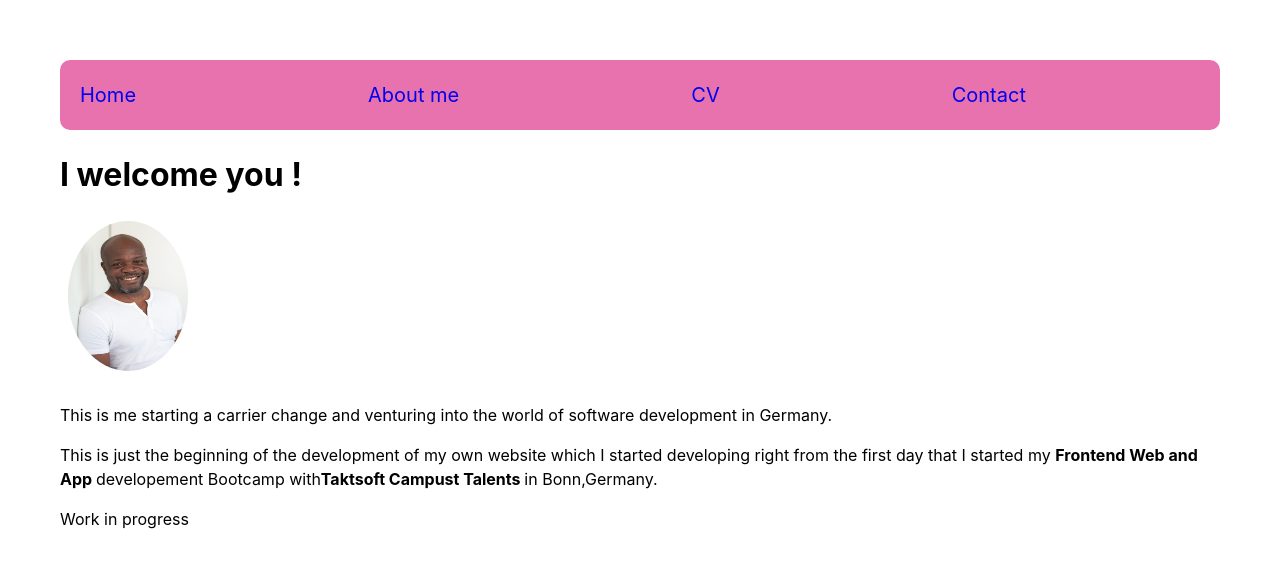
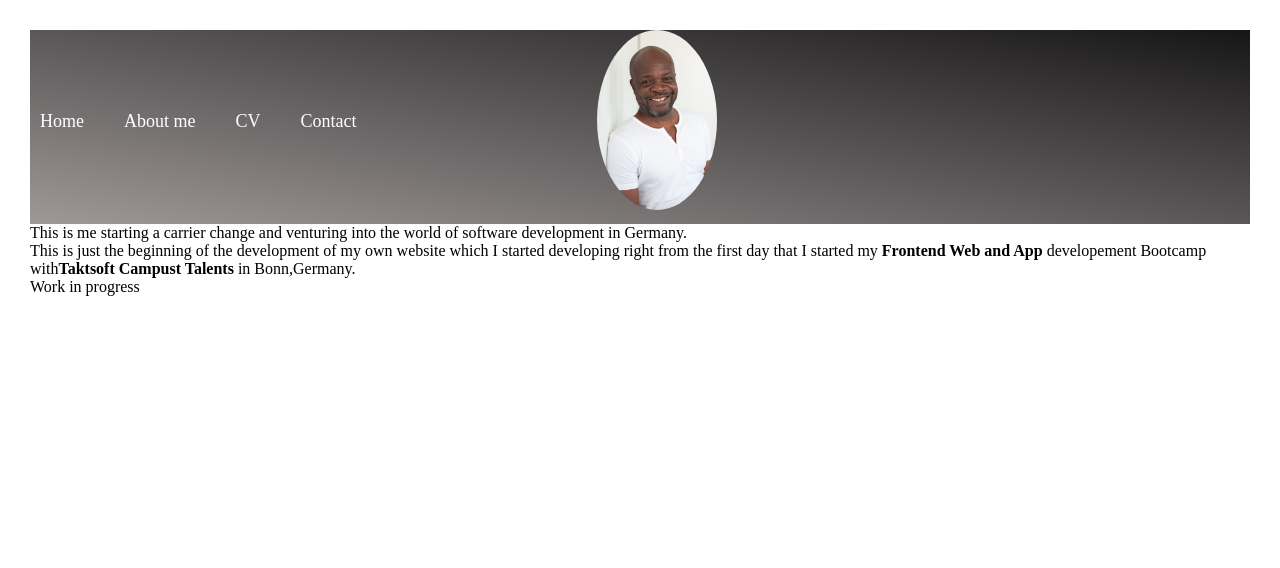
Before and after one commit to GaayuoniC/Gaayuoni-website-react, a React (Vite) app: page / in a window 1280 px wide. Shown: the top 568 px of the page. Built offline with nearby package versions, Linux system fonts and the light colour scheme.

Commit message:
Refactoring layout

```diff
--- a/src/Pages/HomePage.css
+++ b/src/Pages/HomePage.css
@@ -1,9 +1,8 @@
-img {
+/* img {
   display: flex;
   position: relative;
-  /*   border: var(--border-line);
- */
+
   top: -1em;
   right: 2em;
   border-radius: 50%;
-}
+} */
--- a/src/Pages/HomePage.jsx
+++ b/src/Pages/HomePage.jsx
@@ -3,12 +3,7 @@ import "./HomePage.css"
 export function HomePage() {
   return (
     <div>
-      <figure>
-              <img
-                src={"Chris.jpeg"}
-                alt="A picture of a man called Christian"
-              />
-            </figure>
+
 
       <article>
         <p>
--- a/src/Pages/RootLayout.css
+++ b/src/Pages/RootLayout.css
@@ -1,8 +1,7 @@
-.welcome {
+/* .welcome {
   display: flex;
   flex-direction: row;
   position: relative;
-  /* background-color: blue; */
   justify-content: space-between;
 }
 main {
@@ -13,4 +12,4 @@ main {
 }
 .nav-container-1 {
   flex: 1;
-}
+} */
--- a/src/Pages/RootLayout.jsx
+++ b/src/Pages/RootLayout.jsx
@@ -5,18 +5,17 @@ import "../Pages/RootLayout.css";
 export function RootLayout() {
   return (
     <>
-      <div className="nav-container-1">
         <NavBar />
         <main>
-          <div className="welcome">
-            <h1>I welcome you !</h1>
 
-          </div>
+
+
+
 
           <Outlet />
         </main>
       {/*   <Footer /> */}
-      </div>
+
     </>
   );
 }
--- a/src/components/Footer.css
+++ b/src/components/Footer.css
@@ -6,26 +6,14 @@ footer {
 }
 .footer-li {
   display: flex;
-  /* gap: 70vw; */
+
   list-style-type: none;
   gap: 40px;
 }
 a {
   text-decoration: none;
 }
-body {
-  display: flex;
-  flex-direction: column;
-  min-height: 100vh;
-  margin: 0;
-}
 
 .content {
   flex: 1;
 }
-
-/* .footer {
-  background-color: #f0f0f0;
-  padding: 10px;
-  text-align: center;
-} */
--- a/src/components/NavBar.css
+++ b/src/components/NavBar.css
@@ -1,71 +1,29 @@
+.header-container {
+  display: flex;
+  position: relative;
+  background: linear-gradient(to bottom left, #171617, rgb(159, 152, 152));
+  padding-left: 10px;
+  padding-right: 10px;
+  padding-bottom: 10px;
 
+  /* transform: skewY(2deg); */
+}
 img {
   position: relative;
-  right: 5em;
-  top: 4.2em;
   width: 120px;
-  height: 150px;
-  /* border-radius: var(--border-radius); */
-  /* border: var(--border-line); */
+
+  left: 15em;
+  border-radius: 50%;
 }
-nav{
-  background-color: #E872AD;
+.header-nav-container {
   display: flex;
-  border-radius: var(--border-radius);
+  list-style-type: none;
+  justify-content: space-between;
+  align-items: center;
+  gap: 40px;
 }
-.menu{
+.header-nav-container li {
   display: flex;
-  gap: 15vw;
-  flex-wrap: wrap;
+  color: white;
+  font-size: 18px;
 }
-.menu li{
-list-style-type:none;
- padding: 20px;
- justify-content: space-between;
- flex-wrap: wrap;
- font-size: 20px;
- flex-grow: 1;
-
-
-}
-/*
-.container-1 {
-  display: flex;
-  flex-direction: row;
-  width: 100vw;
-  position: relative;
-  background-color: var(--headerFooterBackground-color);
-  border: var(--border-line);
-  border-radius: var(--border-radius);
-  align-content: flex-start;
-}
-.nav-tabs {
-  display: flex;
-  flex-direction: row;
-  flex-wrap: wrap;
-  gap: 50px;
-
-}
-
-.nav-tabs li {
-  list-style-type: none;
-  font-size: 1em;
-  top: 4.91em;
-
-}
-
-
-
- @media screen and (max-width: 480px) {
-  .nav-ol {
-    display: flex;
-    flex-direction: column;
-    flex-wrap: wrap;
-    gap: 1px;
-    list-style-type: none;
-    font-size: 1em;
-    position: absolute;
-    top: 1em;
-    width: 100%;
-  }
-}
--- a/src/components/NavBar.jsx
+++ b/src/components/NavBar.jsx
@@ -2,9 +2,8 @@ import "./NavBar.css";
 import { NavLink } from "react-router-dom";
 export function NavBar() {
   return (
-    <header>
-      <nav>
-        <div className="menu">
+    <header className="header-container">
+      <nav className="header-nav-container">
           <NavLink to="/homepage">
             <li> Home</li>
           </NavLink>
@@ -17,8 +16,13 @@ export function NavBar() {
           <NavLink to="/contact">
             <li> Contact</li>
           </NavLink>
-        </div>
       </nav>
+      <figure>
+              <img
+                src={"Chris.jpeg"}
+                alt="A picture of a man called Christian"
+              />
+            </figure>
     </header>
   );
 }
--- a/src/index.css
+++ b/src/index.css
@@ -1,4 +1,4 @@
-:root {
+/* :root {
   font-family: Inter, system-ui, Avenir, Helvetica, Arial, sans-serif;
   line-height: 1.5;
   font-weight: 400;
@@ -6,4 +6,14 @@
   margin: 30px;
   --border-radius: 10px;
   --border-line: 1px solid black;
+} */
+
+* {
+  box-sizing: border-box;
+  margin: 0;
+  padding: 0;
 }
+
+body {
+  padding: 30px;
+}
```
